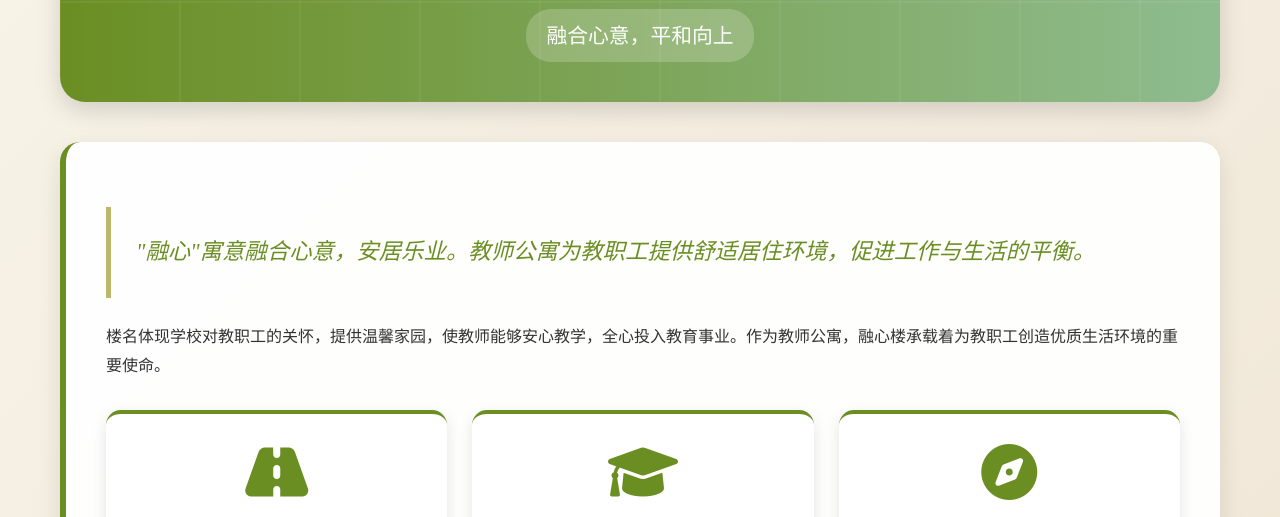
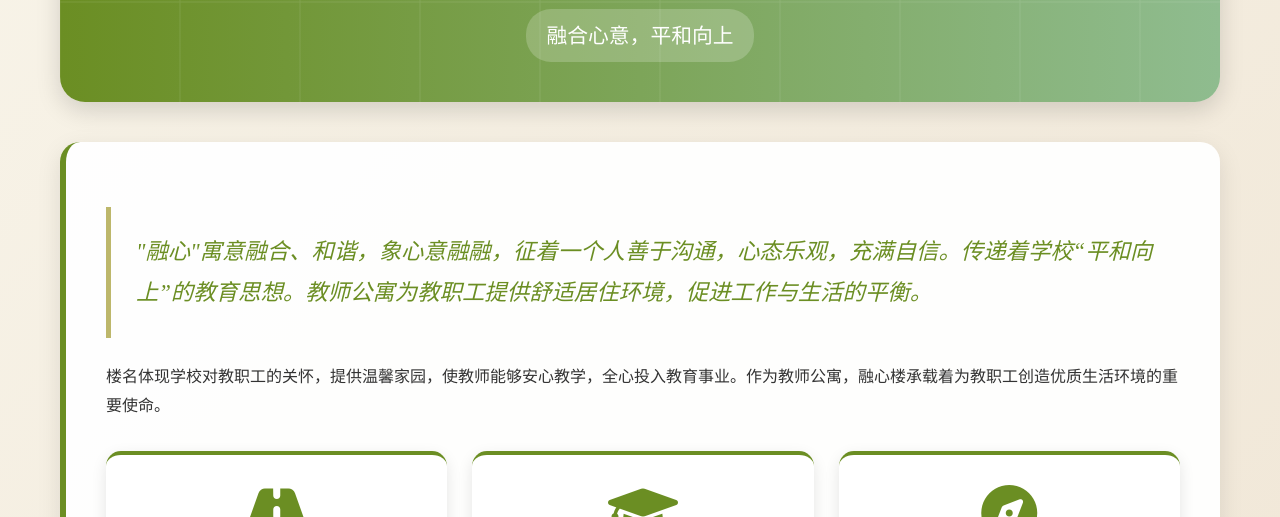
Before and after one commit to Ricardo42979/rongxin.github.io, a plain HTML site: page index.html in a window 1280 px wide. Shown: the part 258-775 px from the top of the page. Drawn offline with Linux system fonts and the light colour scheme.

Commit message:
Update index.html

```diff
--- a/index.html
+++ b/index.html
@@ -24,7 +24,7 @@
 
         <section class="content-section">
             <div class="feature-quote">
-                "融心"寓意融合心意，安居乐业。教师公寓为教职工提供舒适居住环境，促进工作与生活的平衡。
+                "融心"寓意融合、和谐，象心意融融，征着一个人善于沟通，心态乐观，充满自信。传递着学校“平和向上”的教育思想。教师公寓为教职工提供舒适居住环境，促进工作与生活的平衡。
             </div>
             <p>楼名体现学校对教职工的关怀，提供温馨家园，使教师能够安心教学，全心投入教育事业。作为教师公寓，融心楼承载着为教职工创造优质生活环境的重要使命。</p>
 
```
